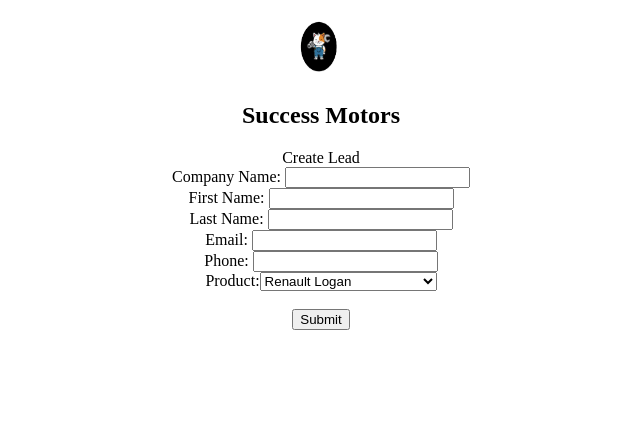
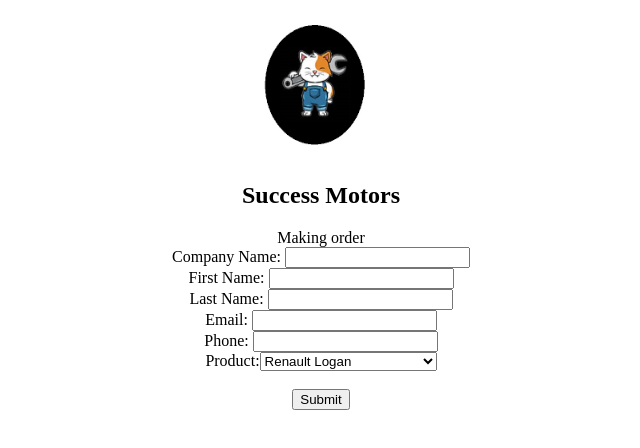
Before and after one commit to DKrulikovski/successMotorsApp, a website: page public/index.html in a window 1280 px wide. Shown: the whole page, without its empty margins (319-959 px from the left). Drawn offline with Linux system fonts and the light colour scheme.

Commit message:
Update index.html

```diff
--- a/public/index.html
+++ b/public/index.html
@@ -6,20 +6,20 @@
       <script>
        function timestamp() { var response = document.getElementById("g-recaptcha-response"); if (response == null || response.value.trim() == "") {var elems = JSON.parse(document.getElementsByName("captcha_settings")[0].value);elems["ts"] = JSON.stringify(new Date().getTime());document.getElementsByName("captcha_settings")[0].value = JSON.stringify(elems); } } setInterval(timestamp, 500);
       </script>
-    <title>Success Motors - Create Lead</title>
+    <title>Success Motors - Making order</title>
   </head>
   <center>
     <header>
-      <h2><img src="index.jpg" alt="App logo" width="56" height="56" class="center"></h2>
+      <h2><img src="index.jpg" alt="App logo" width="156" height="136" class="center" ></h2>
       <h2>Success Motors</h2>
     </header>
     <body>
 
-      <h>Create Lead</h>
+      <h>Making order</h>
       <form action="https://webto.salesforce.com/servlet/servlet.WebToLead?encoding=UTF-8" method="POST">
         <input type=hidden name='captcha_settings' value='{"keyname":"SuccessMotorsApiKey","fallback":"true","orgId":"00D5g0000062VN2","ts":""}'>
         <input type=hidden name="oid" value="00D5g0000062VN2">
-        <input type=hidden name="retURL" value="https://successmotorsapp.herokuapp.com/">
+        <input type=hidden name="retURL" value="http://google.com">
 
         <label for="company">Company Name:   </label><input required="required" id="company" maxlength="40" name="company" size="20" type="text" /><br>
 
```
